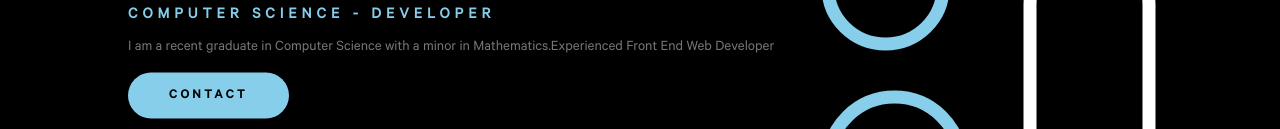
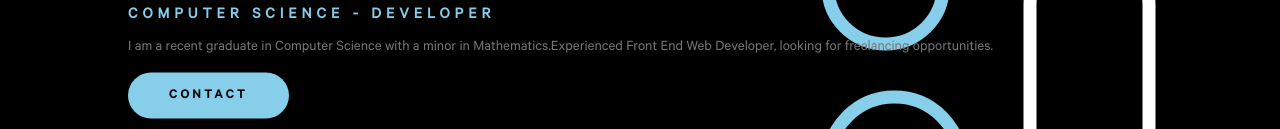
Before and after one commit to elijah-dev-co/elijah-dev-co.github.io, a plain HTML site: page Website/dist/index.html in a window 1280 px wide. Shown: the part 365-494 px from the top of the page. Drawn offline with nearby package versions, Linux system fonts and the light colour scheme; files whose address does not match are found by name.

Commit message:
Update index.html

```diff
--- a/Website/dist/index.html
+++ b/Website/dist/index.html
@@ -58,7 +58,7 @@
                         <h3 class="heading-3 mb-l">Elijah Hughes</h3>
                   </div>
                   <h4 class="heading-4 pri-color mt-s mb-s">Computer Science - DEVELOPER</h4>
-                  <p class="paragraph mb-m">I am a recent graduate in Computer Science with a minor in Mathematics.Experienced Front End Web Developer</p>
+                  <p class="paragraph mb-m">I am a recent graduate in Computer Science with a minor in Mathematics.Experienced Front End Web Developer, looking for freelancing opportunities.</p>
                   <a href="#contact" class="cta">Contact</a>
                </div>
             </header>
```
